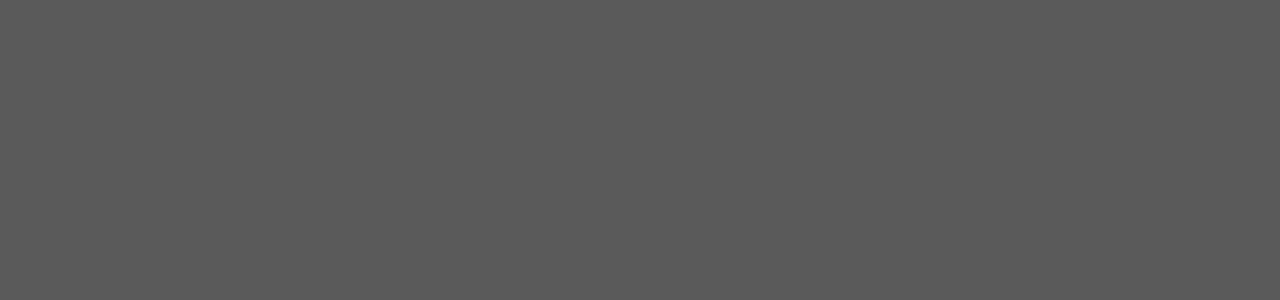
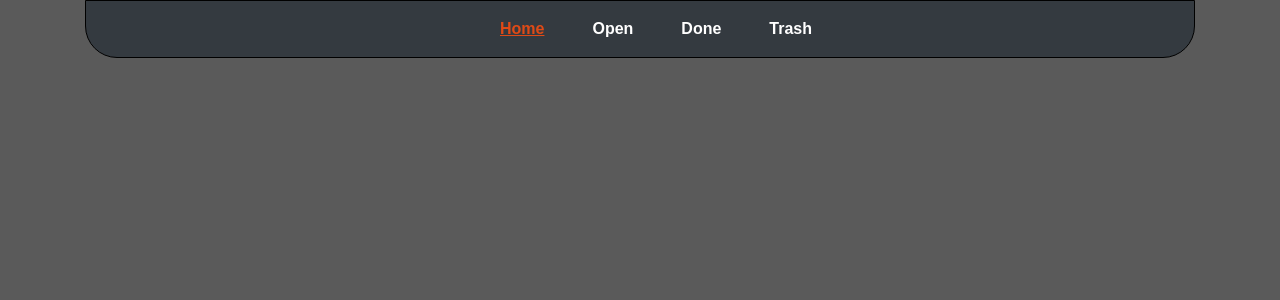
Before and after one commit to TadasKu/SCodingTask, a Vue app: page / in a window 1280 px wide. Shown: the top 300 px of the page. Built offline with nearby package versions, Linux system fonts and the light colour scheme.

Commit message:
Added navigation bar (#4)

```diff
--- a/src/App.vue
+++ b/src/App.vue
@@ -1,30 +1,24 @@
 <template>
   <div id="app">
-    <div id="nav">
-    </div>
-    <router-view/>
+    <Header></Header>
+    <router-view />
   </div>
 </template>
 
-<style lang="scss">
+<script>
+import Header from './components/Header.vue'
+export default {
+  components: {
+    Header
+  }
+}
+</script>
+<style lang="scss" scoped>
 #app {
   font-family: Arial, Helvetica, sans-serif;
   -webkit-font-smoothing: antialiased;
   -moz-osx-font-smoothing: grayscale;
   text-align: center;
-  color: #2c3e50;
-}
-
-#nav {
-  padding: 30px;
-}
-
-#nav a {
-  font-weight: bold;
-  color: #2c3e50;
-}
-
-#nav a.router-link-exact-active {
-  color: #42b983;
+  color:#000000;
 }
 </style>
--- /dev/null
+++ b/src/components/Header.vue
@@ -0,0 +1,40 @@
+<template>
+  <div id="nav">
+      <b-container>
+        <b-navbar toggleable="sm" type="dark" variant="dark" align="center" class="navBar">
+          <b-navbar-brand class="d-block d-sm-none" >ToDo</b-navbar-brand>
+          <b-navbar-toggle
+            target="nav-collapse"
+            class="ml-auto">
+          </b-navbar-toggle>
+          <b-collapse id="nav-collapse" is-nav>
+            <b-navbar-nav class="mx-auto">
+              <b-container >
+                <b-nav-item to="/" >Home</b-nav-item>
+                <b-nav-item to="/issues/opened" custom>Open</b-nav-item>
+                <b-nav-item to="/issues/done">Done</b-nav-item>
+                <b-nav-item to="/issues/trashed">Trash</b-nav-item>
+                </b-container>
+            </b-navbar-nav>
+          </b-collapse>
+        </b-navbar>
+        </b-container>
+    </div>
+</template>
+<style scoped>
+#nav a {
+  font-weight: bold;
+  font-size: medium;
+  color: #fff;
+  margin-left: 2em;
+}
+.navBar{
+  border: 1px solid;
+  border-bottom-left-radius: 2em;
+  border-bottom-right-radius: 2em;
+}
+#nav a.router-link-exact-active {
+  color: #df4a16;
+  text-decoration: underline;
+}
+</style>
```
